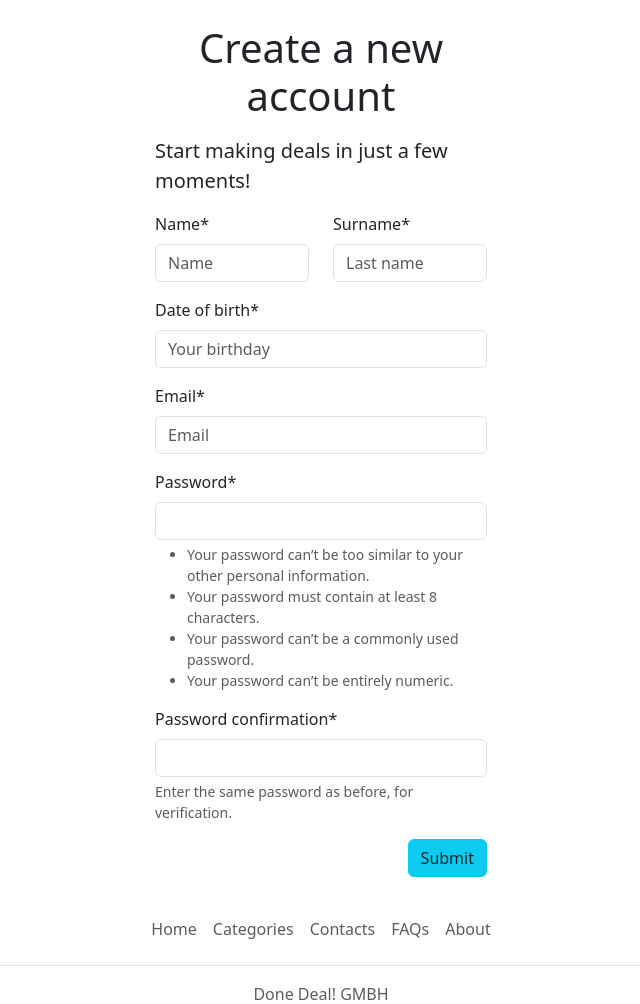
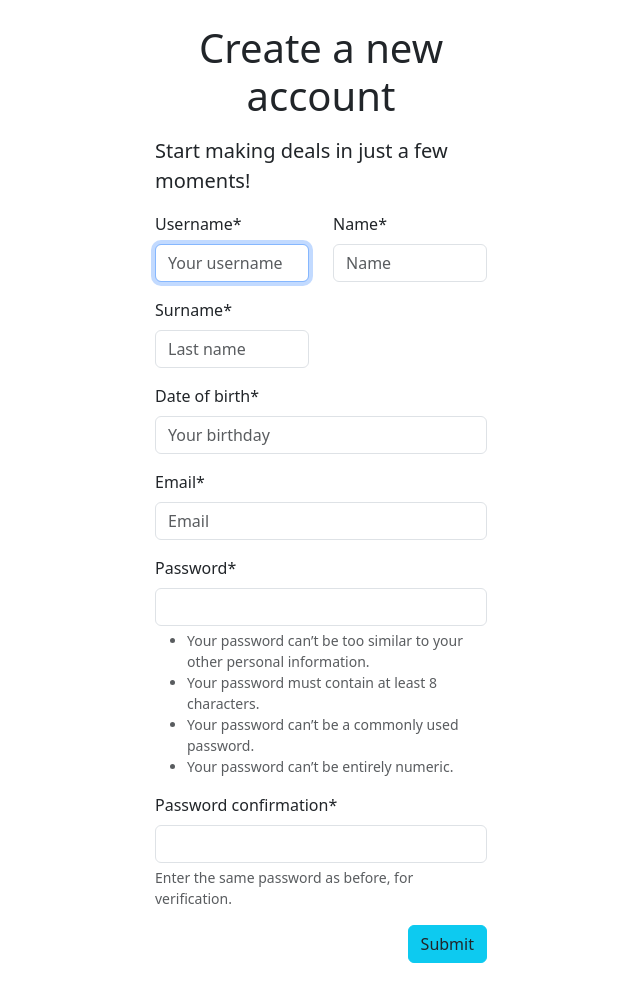
Before and after one commit to ltocca/done_deal, a Django app: page /accounts/signup/ in a window 1280 px wide. Shown: the part 56-1060 px from the top of the page, without its empty margins (319-959 px from the left). Run offline with Django 4.2, Linux system fonts and the light colour scheme; some libraries are stand-ins or nearby versions.

Commit message:
forgot username in signup.html

```diff
--- a/accounts/templates/accounts/signup.html
+++ b/accounts/templates/accounts/signup.html
@@ -15,6 +15,9 @@
                     <form class="mb-3" method="post">
                         {% csrf_token %}
                         <div class="row">
+                             <div class="form-group col-12 col-sm-6">
+                                {{ form.username | as_crispy_field}}
+                            </div>
                             <div class="form-group col-12 col-sm-6">
                                 {{ form.name | as_crispy_field}}
                             </div>
```
